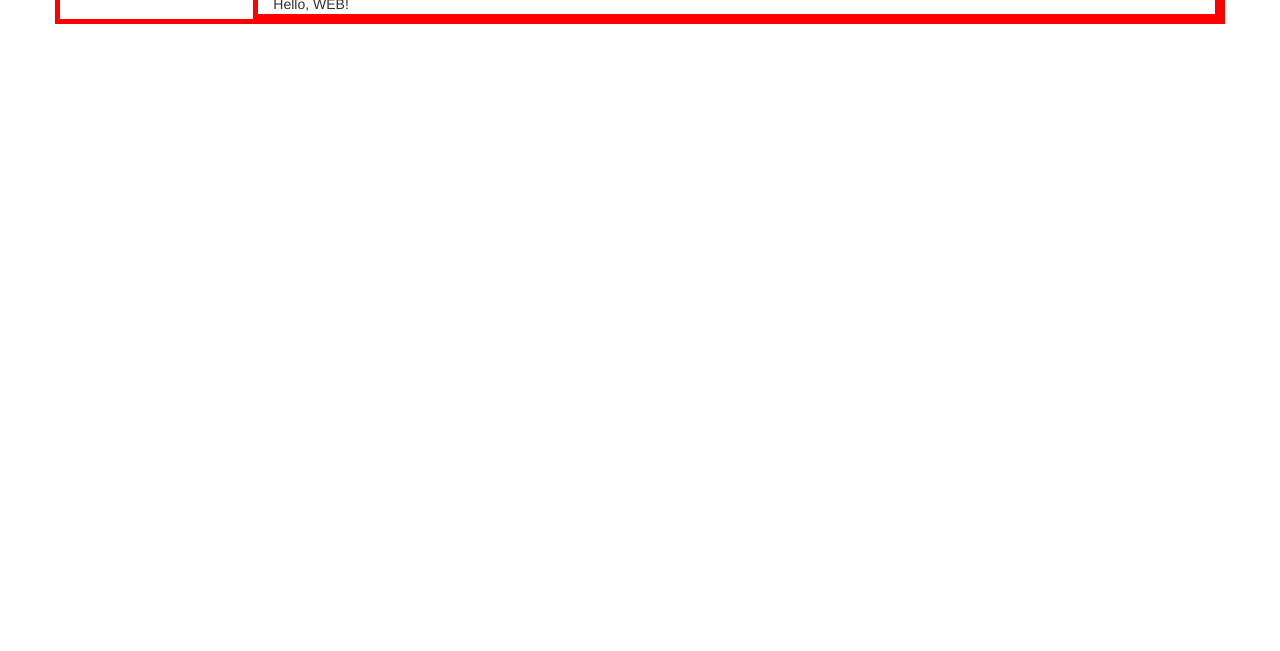
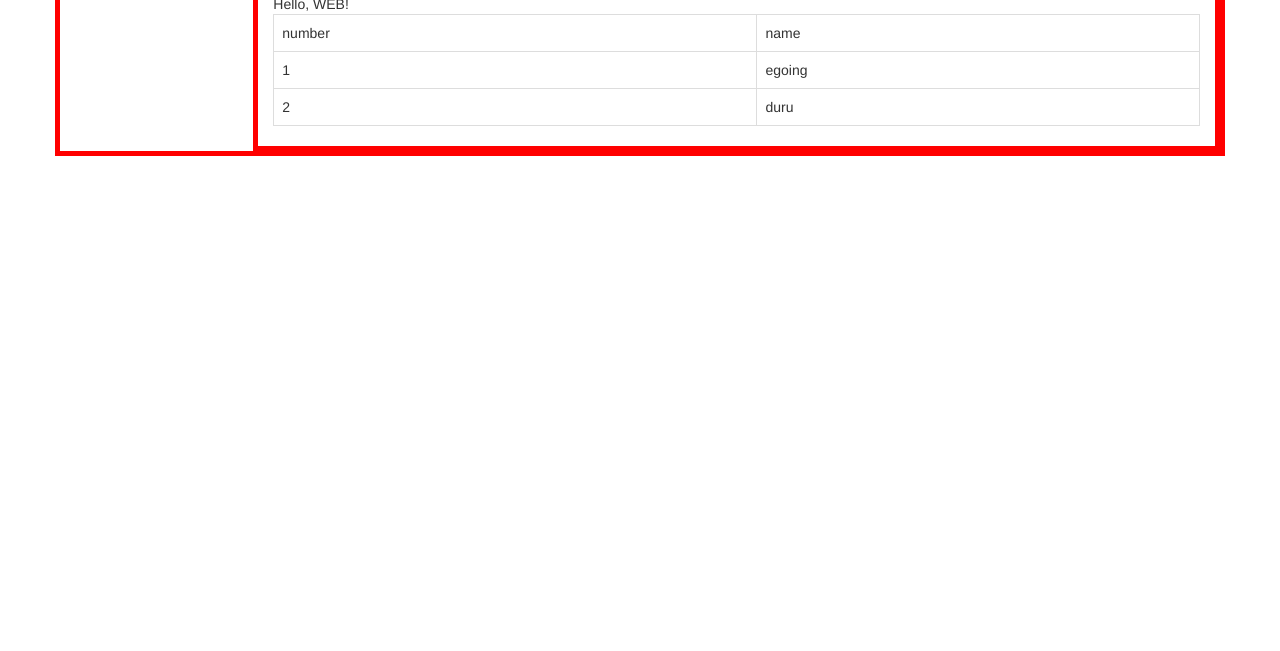
Before and after one commit to futurebly/web1207, a plain HTML site: page bootstrap.html in a window 1280 px wide. Shown: the part 149-800 px from the top of the page. Drawn offline with nearby package versions, Linux system fonts and the light colour scheme.

Commit message:
14 table

```diff
--- a/bootstrap.html
+++ b/bootstrap.html
@@ -29,6 +29,21 @@
             <div class="col-md-10" style="border: 5px solid red">
                 <h2>Welcome</h2>
                 Hello, WEB!
+
+                <table class="table table-bordered">
+                    <tr>
+                        <td>number</td>
+                        <td>name</td>
+                    </tr>
+                    <tr>
+                        <td>1</td>
+                        <td>egoing</td>
+                    </tr>
+                    <tr>
+                        <td>2</td>
+                        <td>duru</td>
+                    </tr>
+                </table>
             </div>
         </div>
     </div>
```
Also changed, not shown: table.html (added, +19 -0 lines).
